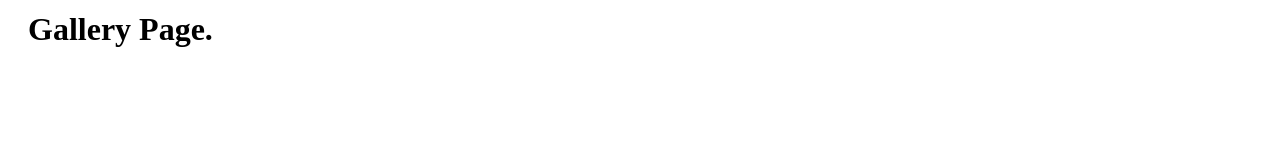
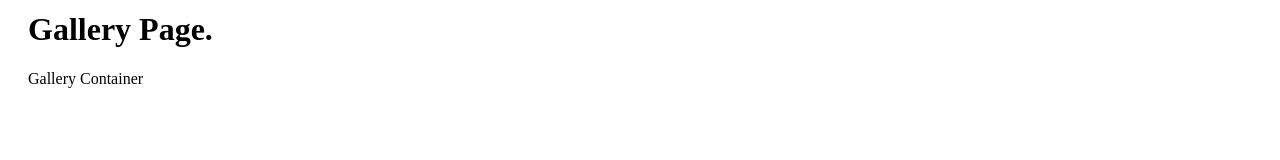
Before and after one commit to swaguespack/eg-art, a React (Create React App) app in the folder client/: page /gallery in a window 1280 px wide. Shown: the part 132-292 px from the top of the page. Built offline with nearby package versions, Linux system fonts and the light colour scheme.

Commit message:
basic import/export for featuredart to render on gallery page

```diff
--- /dev/null
+++ b/client/src/components/FeaturedArt.js
@@ -0,0 +1,11 @@
+import React from "react";
+
+const FeaturedArt = () => {
+   return (
+    <div className="container">
+          <p>Gallery Container</p>
+    </div>
+   );
+};
+
+export default FeaturedArt;
--- a/client/src/components/index.js
+++ b/client/src/components/index.js
@@ -0,0 +1,5 @@
+//Components
+
+import FeaturedArt from "./FeaturedArt";
+
+export {FeaturedArt};
--- a/client/src/pages/Gallery/Gallery.js
+++ b/client/src/pages/Gallery/Gallery.js
@@ -1,4 +1,7 @@
 import React from 'react'
+
+//Components
+import {FeaturedArt} from "../../components";
 
 // Style
 import "../../styles/pages/gallery.css"
@@ -7,7 +10,10 @@ const Gallery = () => {
     return (
         <div className = "gallery-page">
             <h1>Gallery Page.</h1>
+            <div>
+            <FeaturedArt />
+            </div>
         </div>
     )
 }
-export default Gallery
+export default Gallery;
```
Also changed, not shown: 2 other files (tests, documents, lock files or other folders).
